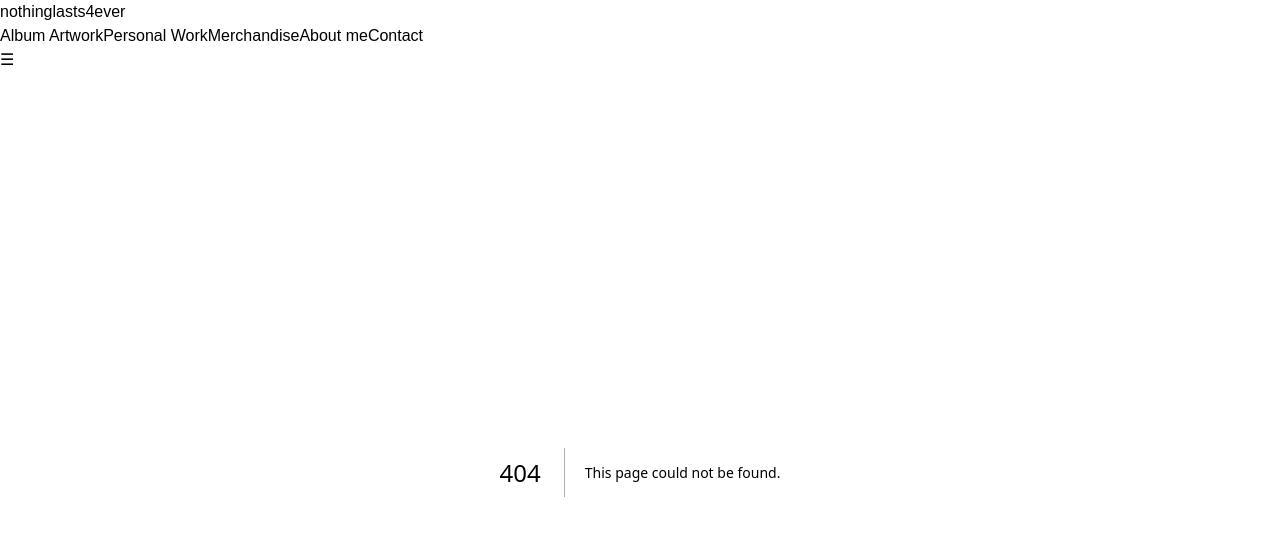
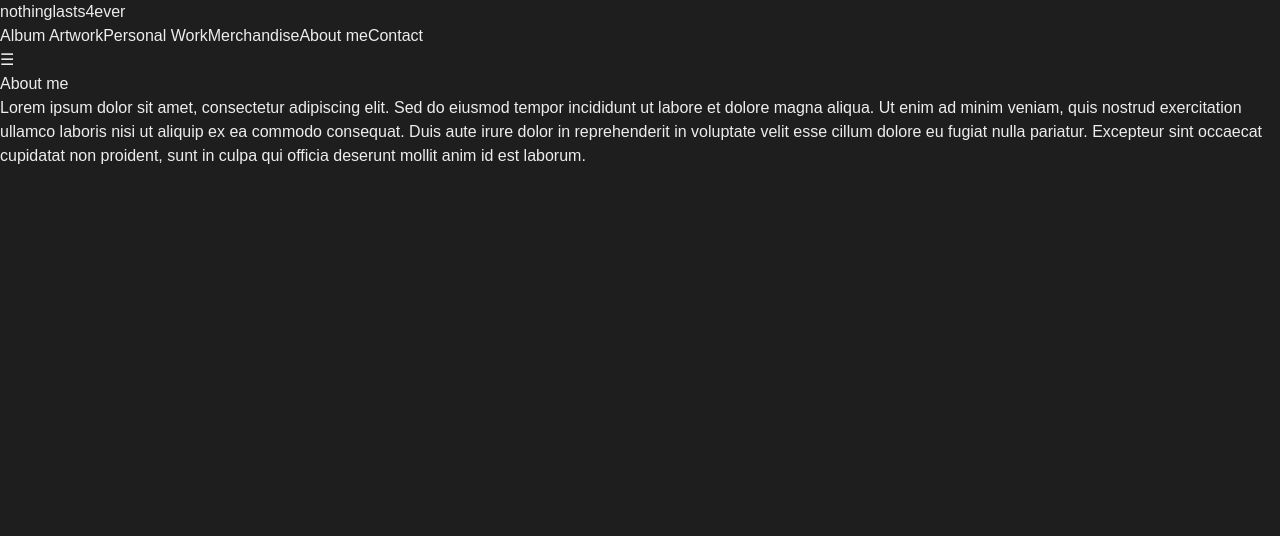
Before and after one commit to Murillou/nothinglasts4ever, a Next.js app: page /aboutme in a window 1280 px wide. Before the commit this address had no page. Shown: the top 536 px of the page. Built offline with nearby package versions, Linux system fonts and the light colour scheme.

Commit message:
feat: adicionar estrutura e estilização da página About Me

```diff
--- /dev/null
+++ b/src/pages/aboutme/index.tsx
@@ -0,0 +1,19 @@
+export default function aboutMe() {
+  return (
+    <div className="flex flex-col justify-center items-center gap-4 min-h-[calc(100vh-10rem)] max-w-2xl mx-auto">
+      <h1 className="text-3xl font-medium text-[#e0e0e0]">About me</h1>
+
+      <div className="break-words">
+        <p>
+          Lorem ipsum dolor sit amet, consectetur adipiscing elit. Sed do
+          eiusmod tempor incididunt ut labore et dolore magna aliqua. Ut enim ad
+          minim veniam, quis nostrud exercitation ullamco laboris nisi ut
+          aliquip ex ea commodo consequat. Duis aute irure dolor in
+          reprehenderit in voluptate velit esse cillum dolore eu fugiat nulla
+          pariatur. Excepteur sint occaecat cupidatat non proident, sunt in
+          culpa qui officia deserunt mollit anim id est laborum.
+        </p>
+      </div>
+    </div>
+  );
+}
```
